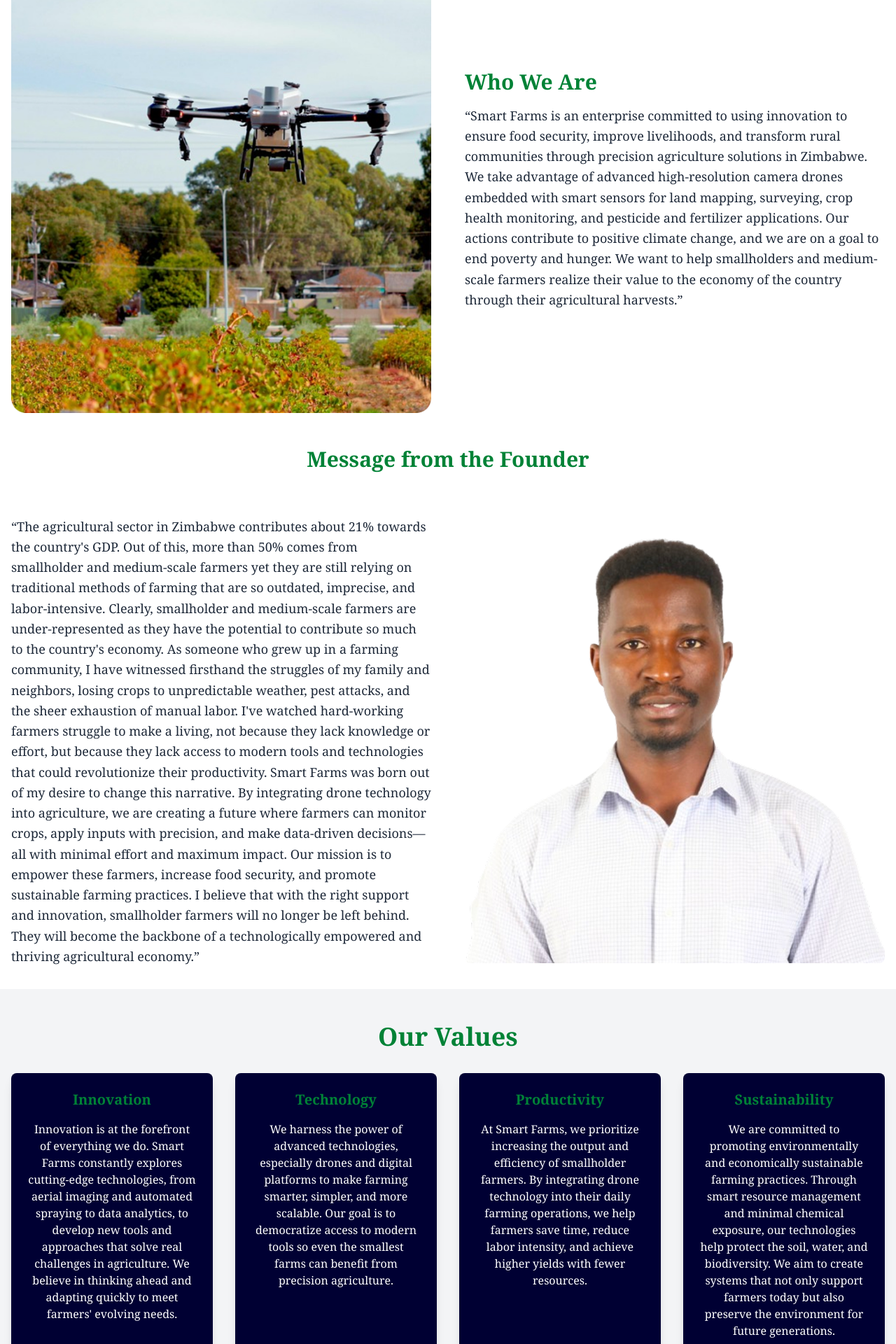
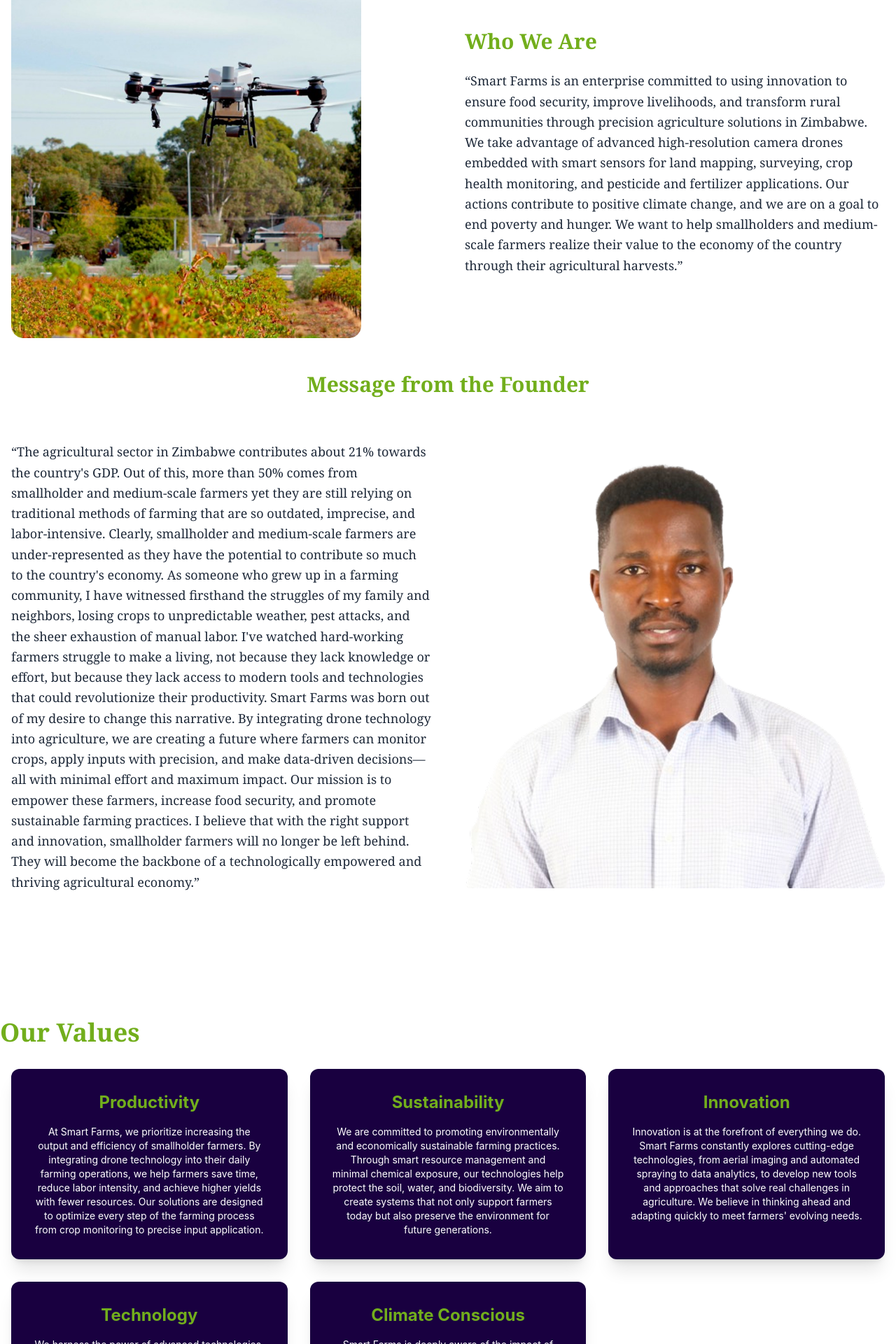
Before and after one commit to HudsonWayne/Smart-Farms, a Next.js app: page /about in a window 1280 px wide. Shown: the part 880-2800 px from the top of the page at 70% size. Built offline with nearby package versions, Linux system fonts and the light colour scheme; a web font is replaced by a local one.

Commit message:
initial commit

```diff
--- a/src/pages/about.tsx
+++ b/src/pages/about.tsx
@@ -1,4 +1,4 @@
-"use client";
+"use client"; // Place this at the very top
 
 import Image from "next/image";
 
@@ -24,10 +24,11 @@ export default function AboutPage() {
         {/* Text Content */}
         <div className="relative z-10 px-4 md:px-8 text-center max-w-7xl mx-auto">
           <h1
-            className="text-4xl md:text-6xl font-bold text-green-500 mb-4"
+            className="text-4xl md:text-6xl font-bold"
             style={{
               fontFamily: "Georgia, serif",
               fontWeight: "bold",
+              color: "#72AE1C"  // Changed from green to #72AE1C
             }}
           >
             About Us
@@ -45,12 +46,11 @@ export default function AboutPage() {
             src="/Rectangle 55 (1).png"
             alt="Smart Fertilizer Application with AI and Drone Technology"
             width={500}
-            height={300}
-            className="w-full object-cover"
+            height={250}
           />
         </div>
         <div className="max-w-prose">
-          <h2 className="text-green-700 text-3xl font-bold mb-4" style={{ fontFamily: "Georgia, serif" }}>
+          <h2 className="text-[#72AE1C] text-3xl font-bold mb-6" style={{ fontFamily: "Georgia, serif" }}>
             Who We Are
           </h2>
           <p className="text-gray-800 text-lg leading-relaxed" style={{ fontFamily: "Georgia, serif" }}>
@@ -61,7 +61,7 @@ export default function AboutPage() {
 
       {/* Message from the Founder Section */}
       <div className="relative flex justify-center items-center my-12">
-        <h2 className="text-green-700 text-3xl font-bold mb-4 text-center" style={{ fontFamily: "Georgia, serif" }}>
+        <h2 className="text-[#72AE1C] text-3xl font-bold mb-4 text-center" style={{ fontFamily: "Georgia, serif" }}>
           Message from the Founder
         </h2>
       </div>
@@ -87,43 +87,53 @@ export default function AboutPage() {
       </div>
 
       {/* Our Values Section */}
-      <div className="py-12 bg-gray-100">
-        <div className="text-center mb-8">
-          <h2 className="text-4xl font-bold text-green-700" style={{ fontFamily: "Georgia, serif" }}>
+      <div className="py-12">
+        {/* Center the "Our Values" title */}
+        <div className="text-left mb-8 mt-25">
+          <h2 className="text-4xl font-bold" style={{ fontFamily: "Georgia, serif", color: "#72AE1C" }}>
             Our Values
           </h2>
         </div>
 
-        <div className="grid md:grid-cols-2 lg:grid-cols-4 gap-8 max-w-7xl mx-auto px-4">
-          {/* Innovation */}
-          <div className="bg-[#000033] text-green-700 p-6 rounded-lg shadow-lg text-center">
-            <h3 className="text-xl font-bold mb-4 text-green-700" style={{ fontFamily: "Georgia, serif" }}>Innovation</h3>
-            <p className="text-white" style={{ fontFamily: "Georgia, serif", fontSize: "1rem" }}>
+        {/* Adjusted Grid Layout for Values */}
+        <div className="grid grid-cols-1 sm:grid-cols-2 lg:grid-cols-3 gap-8 max-w-7xl mx-auto px-4">
+          {/* Productive (Services 1) */}
+          <div className="bg-[#190040] text-white p-8 rounded-xl shadow-xl hover:scale-105 transition-transform ease-in-out duration-300 text-center">
+            <h3 className="text-2xl font-bold mb-4" style={{ color: "#72AE1C" }}>Productivity</h3>
+            <p className="text-sm">
+              At Smart Farms, we prioritize increasing the output and efficiency of smallholder farmers. By integrating drone technology into their daily farming operations, we help farmers save time, reduce labor intensity, and achieve higher yields with fewer resources. Our solutions are designed to optimize every step of the farming process from crop monitoring to precise input application.
+            </p>
+          </div>
+
+          {/* Sustainability (Services 2) */}
+          <div className="bg-[#190040] text-white p-8 rounded-xl shadow-xl hover:scale-105 transition-transform ease-in-out duration-300 text-center">
+            <h3 className="text-2xl font-bold mb-4" style={{ color: "#72AE1C" }}>Sustainability</h3>
+            <p className="text-sm">
+              We are committed to promoting environmentally and economically sustainable farming practices. Through smart resource management and minimal chemical exposure, our technologies help protect the soil, water, and biodiversity. We aim to create systems that not only support farmers today but also preserve the environment for future generations.
+            </p>
+          </div>
+
+          {/* Innovation (Services 3) */}
+          <div className="bg-[#190040] text-white p-8 rounded-xl shadow-xl hover:scale-105 transition-transform ease-in-out duration-300 text-center">
+            <h3 className="text-2xl font-bold mb-4" style={{ color: "#72AE1C" }}>Innovation</h3>
+            <p className="text-sm">
               Innovation is at the forefront of everything we do. Smart Farms constantly explores cutting-edge technologies, from aerial imaging and automated spraying to data analytics, to develop new tools and approaches that solve real challenges in agriculture. We believe in thinking ahead and adapting quickly to meet farmers&apos; evolving needs.
             </p>
           </div>
 
           {/* Technology */}
-          <div className="bg-[#000033] text-green-700 p-6 rounded-lg shadow-lg text-center">
-            <h3 className="text-xl font-bold mb-4 text-green-700" style={{ fontFamily: "Georgia, serif" }}>Technology</h3>
-            <p className="text-white" style={{ fontFamily: "Georgia, serif", fontSize: "1rem" }}>
+          <div className="bg-[#190040] text-white p-8 rounded-xl shadow-xl hover:scale-105 transition-transform ease-in-out duration-300 text-center">
+            <h3 className="text-2xl font-bold mb-4" style={{ color: "#72AE1C" }}>Technology</h3>
+            <p className="text-sm">
               We harness the power of advanced technologies, especially drones and digital platforms to make farming smarter, simpler, and more scalable. Our goal is to democratize access to modern tools so even the smallest farms can benefit from precision agriculture.
             </p>
           </div>
 
-          {/* Productivity */}
-          <div className="bg-[#000033] text-green-700 p-6 rounded-lg shadow-lg text-center">
-            <h3 className="text-xl font-bold mb-4 text-green-700" style={{ fontFamily: "Georgia, serif" }}>Productivity</h3>
-            <p className="text-white" style={{ fontFamily: "Georgia, serif", fontSize: "1rem" }}>
-              At Smart Farms, we prioritize increasing the output and efficiency of smallholder farmers. By integrating drone technology into their daily farming operations, we help farmers save time, reduce labor intensity, and achieve higher yields with fewer resources.
-            </p>
-          </div>
-
-          {/* Sustainability */}
-          <div className="bg-[#000033] text-green-700 p-6 rounded-lg shadow-lg text-center">
-            <h3 className="text-xl font-bold mb-4 text-green-700" style={{ fontFamily: "Georgia, serif" }}>Sustainability</h3>
-            <p className="text-white" style={{ fontFamily: "Georgia, serif", fontSize: "1rem" }}>
-              We are committed to promoting environmentally and economically sustainable farming practices. Through smart resource management and minimal chemical exposure, our technologies help protect the soil, water, and biodiversity. We aim to create systems that not only support farmers today but also preserve the environment for future generations.
+          {/* Climate Conscious */}
+          <div className="bg-[#190040] text-white p-8 rounded-xl shadow-xl hover:scale-105 transition-transform ease-in-out duration-300 text-center">
+            <h3 className="text-2xl font-bold mb-4" style={{ color: "#72AE1C" }}>Climate Conscious</h3>
+            <p className="text-sm">
+              Smart Farms is deeply aware of the impact of climate change on agriculture. Our solutions are designed to help farmers adapt, by offering real-time data, early warning systems, and tools to optimize water and input use. We stand for climate-resilient agriculture that supports both people and the planet.
             </p>
           </div>
         </div>
```
